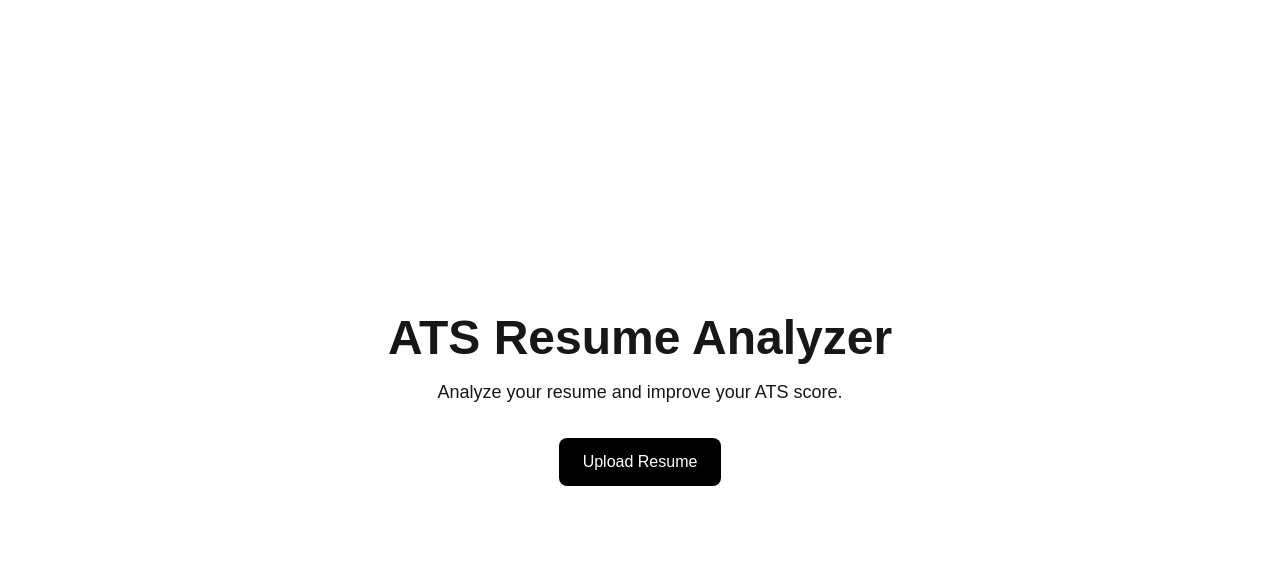
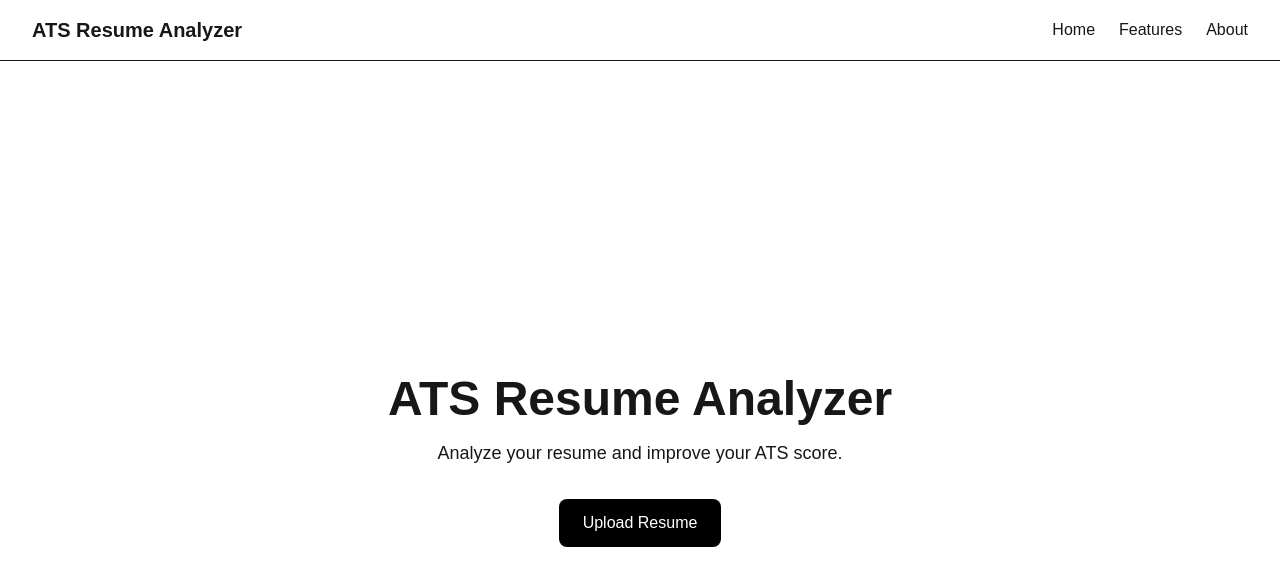
Before and after one commit to YashSrivastava1708/ATS-Resume-Analyzer, a Next.js app in the folder frontend/: page / in a window 1280 px wide. Shown: the top 586 px of the page. Built offline with nearby package versions, Linux system fonts and the light colour scheme.

Commit message:
Created Navigation Bar

```diff
--- a/frontend/src/app/page.tsx
+++ b/frontend/src/app/page.tsx
@@ -1,3 +1,6 @@
+//using the navbar thus created
+/*
+import Navbar from "../components/layout/Navbar";
 export default function Home() {
   return (
     <main className="min-h-screen flex flex-col items-center justify-center">
@@ -14,4 +17,30 @@ export default function Home() {
       </button>
     </main>
   );
+}*/
+
+
+
+import Navbar from "../components/layout/Navbar";
+
+export default function Home() {
+  return (
+    <>
+      <Navbar />
+
+      <main className="min-h-screen flex flex-col items-center justify-center">
+        <h1 className="text-5xl font-bold">
+          ATS Resume Analyzer
+        </h1>
+
+        <p className="mt-4 text-lg">
+          Analyze your resume and improve your ATS score.
+        </p>
+
+        <button className="mt-8 px-6 py-3 bg-black text-white rounded-lg">
+          Upload Resume
+        </button>
+      </main>
+    </>
+  );
 }
--- /dev/null
+++ b/frontend/src/components/layout/Navbar.tsx
@@ -0,0 +1,15 @@
+export default function Navbar() {
+  return (
+    <nav className="flex justify-between items-center px-8 py-4 border-b">
+      <h1 className="text-xl font-bold">
+        ATS Resume Analyzer
+      </h1>
+
+      <div className="flex gap-6">
+        <a href="#">Home</a>
+        <a href="#">Features</a>
+        <a href="#">About</a>
+      </div>
+    </nav>
+  );
+}
```
